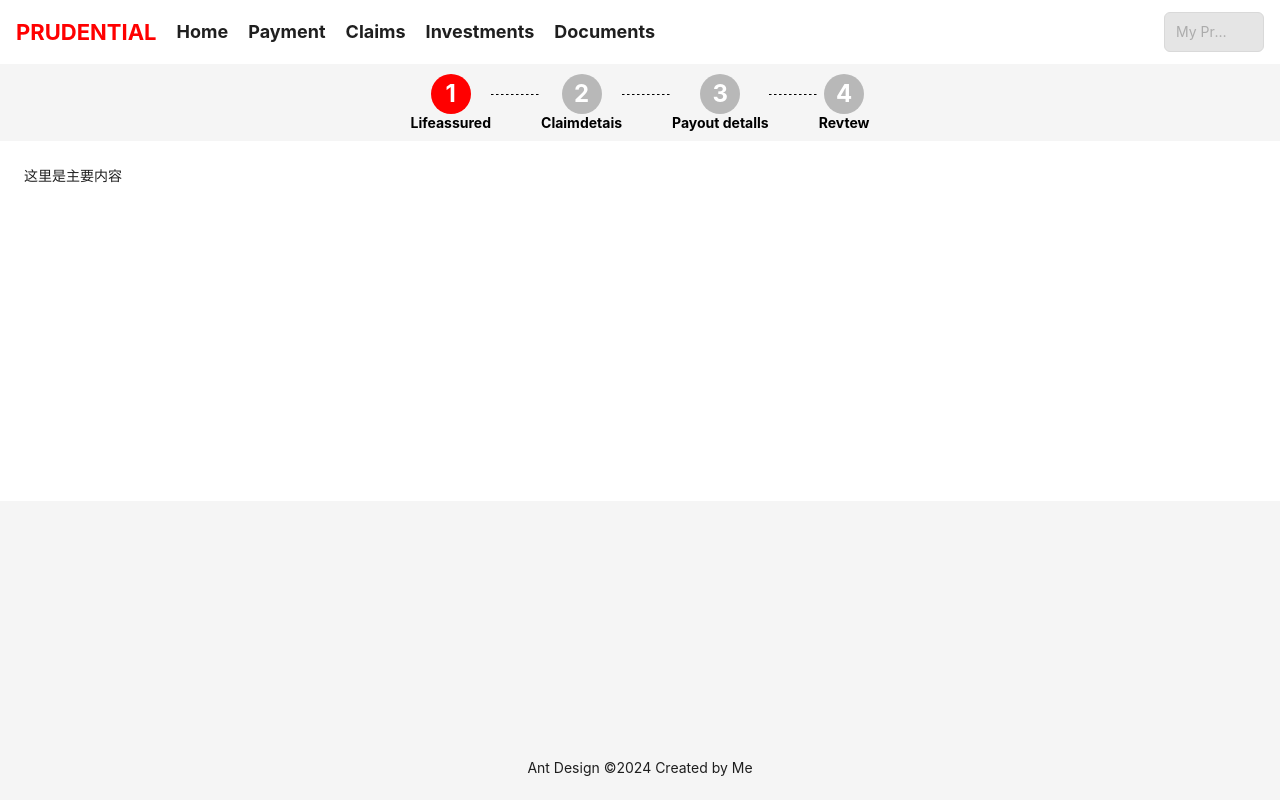
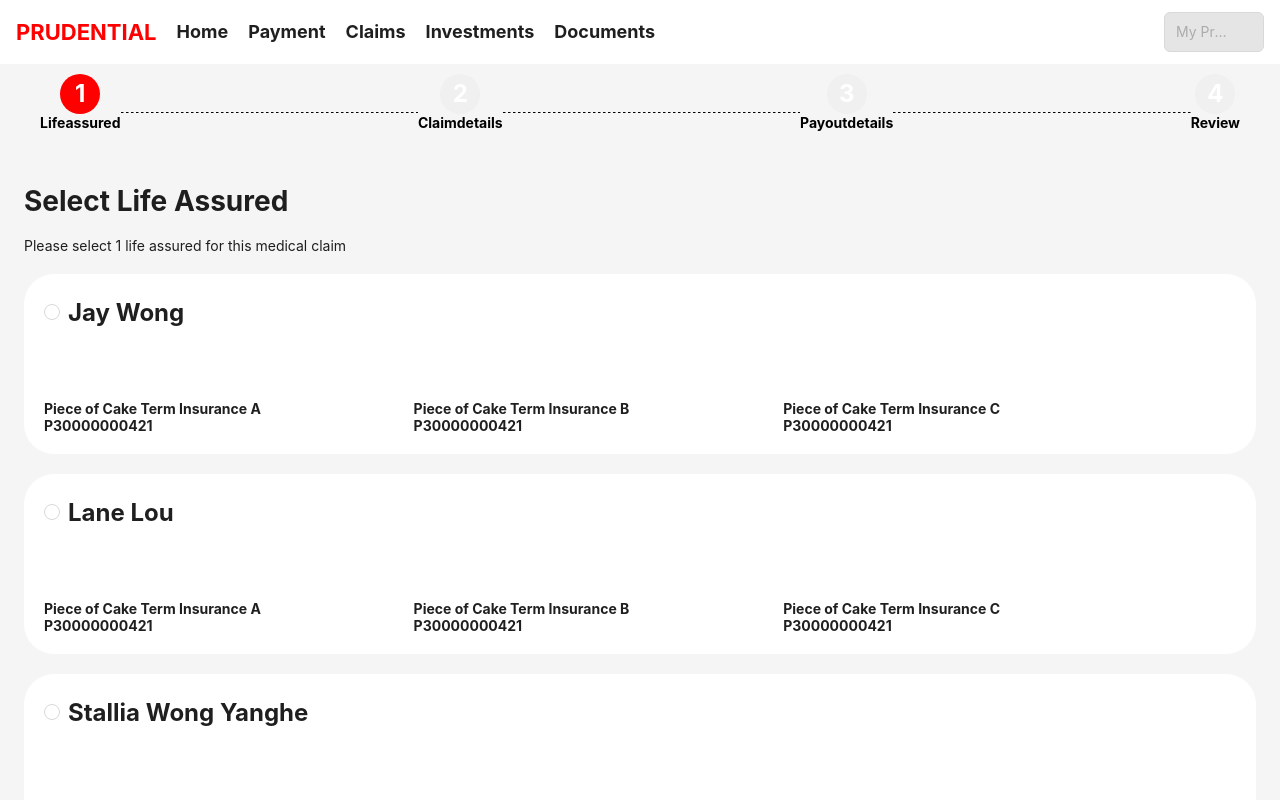
Before and after one commit to caiwenguo1314/my-ex01, a React (Create React App) app: page / in a window 1280 px wide. Shown: the top 800 px of the page. Built offline with nearby package versions, Linux system fonts and the light colour scheme.

Commit message:
完成页面初稿

```diff
--- a/src/Layout/AppLayout.js
+++ b/src/Layout/AppLayout.js
@@ -1,111 +1,117 @@
 import React from 'react';
-import { Layout, Menu, Flex, Radio, Input, Progress, Avatar } from 'antd';
+import { Layout, Row, Col, Radio, Input, Avatar, Button } from 'antd';
 import { createFromIconfontCN } from '@ant-design/icons';
-const { Header, Footer, Sider, Content } = Layout;
+
+const { Header, Footer, Content } = Layout;
+
+const IconFont = createFromIconfontCN({
+  scriptUrl: '//at.alicdn.com/t/c/font_4798402_1kd47iq67va.js',
+});
+
+const commonAvatarStyle = {
+  width: '40px',
+  height: '40px',
+  fontSize: '24px',
+};
+
+const stepDividerStyle = {
+  flexGrow: 1,
+  height: '1px',
+  background: 'repeating-linear-gradient(90deg, #000, #000 2px, transparent 3px, transparent 5px)',
+  marginTop: '20px',
+};
 
 const AppLayout = () => {
-  const IconFont = createFromIconfontCN({
-    scriptUrl: '//at.alicdn.com/t/c/font_4798402_1kd47iq67va.js', // 替换为你的链接
-  });
   return (
     <Layout style={{ minHeight: '100vh' }}>
-      {/* 主体布局 */}
       <Layout>
-        {/* 头部 */}
-        <Header style={{ background: '#fff', padding: '0 16px', }}>
-          <Flex justify='space-between'>
-            <Flex gap="20px" style={{ fontSize: '18px', fontWeight: 'bold' }}>
-              <div style={{ color: 'red', fontSize: '22px', fontWeight: 'bold' }}>PRUDENTIAL</div>
-              <div>Home</div>
-              <div>Payment</div>
-              <div>Claims</div>
-              <div>Investments</div>
-              <div>Documents</div>
-            </Flex>
-            <div>
+        {/* Header */}
+        <Header style={{ background: '#fff', padding: '0 16px' }}>
+          <Row justify="space-between" align="middle">
+            <Col>
+              <Row gutter={20} style={{ fontSize: '20px',fontWeight: 'bold' }}>
+                <Col style={{ color: 'red', fontSize: '22px' }}>PRUDENTIAL</Col>
+                <Col style={{fontSize: '18px'}}>Home</Col>
+                <Col style={{fontSize: '18px'}}>Payment</Col>
+                <Col style={{fontSize: '18px'}}>Claims</Col>
+                <Col style={{fontSize: '18px'}}>Investments</Col>
+                <Col style={{fontSize: '18px'}}>Documents</Col>
+              </Row>
+            </Col>
+            <Col>
               <IconFont type="icon-shezhi" style={{ fontSize: '20px', color: '#000' }} />
-              <Input style={{ width: '100px', height: '40px', marginTop: '10px', marginLeft: '10px', background: 'rgba(204, 204, 204, 0.5)', color: '#000', paddingRight: '30px', }} placeholder="My Profile" />
+              <Input
+                style={{
+                  width: '100px',
+                  height: '40px',
+                  marginLeft: '10px',
+                  background: 'rgba(204, 204, 204, 0.5)',
+                  color: '#000',
+                  paddingRight: '30px',
+                }}
+                placeholder="My Profile"
+              />
+            </Col>
+          </Row>
+        </Header>
+
+        {/* Steps */}
+        <Row justify="space-between" align="middle" style={{ margin: '10px 40px', fontSize: '22px', fontWeight: 'bold' }}>
+          {['Lifeassured', 'Claimdetails', 'Payoutdetails', 'Review'].map((text, index) => (
+            <React.Fragment key={index}>
+              <Col style={{ textAlign: 'center' }}>
+                <Avatar style={{ ...commonAvatarStyle, background: index === 0 ? 'red' : '#f0f0f0' }}>{index + 1}</Avatar>
+                <div style={{ fontSize: '14px' }}>{text}</div>
+              </Col>
+              {index < 3 && <div style={stepDividerStyle}></div>}
+            </React.Fragment>
+          ))}
+        </Row>
+
+        {/* Content */}
+        <Content style={{ padding: 24 }}>
+          <h1>Select Life Assured</h1>
+          <p>Please select 1 life assured for this medical claim</p>
+
+          {['Jay Wong', 'Lane Lou', 'Stallia Wong Yanghe'].map((name, idx) => (
+            <div
+              key={idx}
+              style={{
+                height: 180,
+                backgroundColor: '#fff',
+                marginTop: 20,
+                borderRadius: 30,
+                padding: '20px',
+                position: 'relative',
+              }}
+            >
+              <Radio style={{ fontSize: 24, fontWeight: 'bold' }}>{name}</Radio>
+              <Row justify="space-between" style={{ position: 'absolute', bottom: 20, width: '90%' }}>
+                {['A', 'B', 'C'].map((suffix, i) => (
+                  <Col key={i} span={8} style={{ fontWeight: 'bold' }}>
+                    <div>Piece of Cake Term Insurance {suffix}</div>
+                    <div>P30000000421</div>
+                  </Col>
+                ))}
+              </Row>
             </div>
-          </Flex>
-        </Header>
-        <Flex justify='center' style={{ fontSize: '22px', fontWeight: 'bold', color: '#000', marginTop: '10px', marginBottom: '10px' }}>
-          <div style={{
-            display: 'flex',
-            flexDirection: 'column',
-            alignItems: 'center',
-            justifyContent: 'center',
-          }}>
-            <Avatar style={{ width: '40px', height: '40px', fontSize: '24px', background: 'red' }} >1</Avatar>
-            <div style={{ fontSize: '14px', }}>Lifeassured</div>
-          </div>
-          <div
-            style={{
-              width: '50px',
-              height: '1px',
-              background: 'repeating-linear-gradient(90deg, #000, #000 2px, transparent 3px, transparent 5px)',
-              marginTop: '20px'
-
-            }}
-          ></div>
-          <div style={{
-            display: 'flex',
-            flexDirection: 'column',
-            alignItems: 'center',
-            justifyContent: 'center',
-          }}>
-            <Avatar style={{ width: '40px', height: '40px', fontSize: '24px', }} >2</Avatar>
-            <div style={{ fontSize: '14px', }}>Claimdetais</div>
-          </div>
-          <div
-            style={{
-              width: '50px',
-              height: '1px',
-              background: 'repeating-linear-gradient(90deg, #000, #000 2px, transparent 3px, transparent 5px)',
-              marginTop: '20px'
-
-            }}
-          ></div>
-          <div style={{
-            display: 'flex',
-            flexDirection: 'column',
-            alignItems: 'center',
-            justifyContent: 'center',
-          }}>
-            <Avatar style={{ width: '40px', height: '40px', fontSize: '24px', }} >3</Avatar>
-            <div style={{ fontSize: '14px', }}>Payout detalls</div>
-          </div>
-          <div
-            style={{
-              width: '50px',
-              height: '1px',
-              background: 'repeating-linear-gradient(90deg, #000, #000 2px, transparent 3px, transparent 5px)',
-              marginTop: '20px'
-
-            }}
-          ></div>
-          <div style={{
-            display: 'flex',
-            flexDirection: 'column',
-            alignItems: 'center',
-            justifyContent: 'center',
-          }}>
-            <Avatar style={{ width: '40px', height: '40px', fontSize: '24px', }} >4</Avatar>
-            <div style={{ fontSize: '14px', }}>Revtew</div>
-          </div>
-        </Flex>
-
-
-        {/* 内容 */}
-        <Content flex-grow style={{}}>
-          <div style={{ padding: 24, background: '#fff', minHeight: 360 }}>
-            这里是主要内容
-          </div>
+          ))}
         </Content>
 
-        {/* 页脚 */}
-        <Footer style={{ textAlign: 'center' }}>
-          Ant Design ©2024 Created by Me
+        {/* Footer */}
+        <Footer style={{ textAlign: 'left' }}>
+          In case of any queries, please contact our customer relations officer at PRUDENTIAL Customerline: 150008/15008
         </Footer>
+
+        {/* Bottom Buttons */}
+        <div style={{ display: 'flex', justifyContent: 'flex-end', padding: '10px 20px', background: '#fff' }}>
+          <Button style={{ width: 200, marginRight: 20 }} type="ghost" danger>
+            Back
+          </Button>
+          <Button style={{ width: 200 }} type="primary">
+            Continue
+          </Button>
+        </div>
       </Layout>
     </Layout>
   );
```
Also changed, not shown: src/Layout/AppLayout1.js (added, +179 -0 lines).
